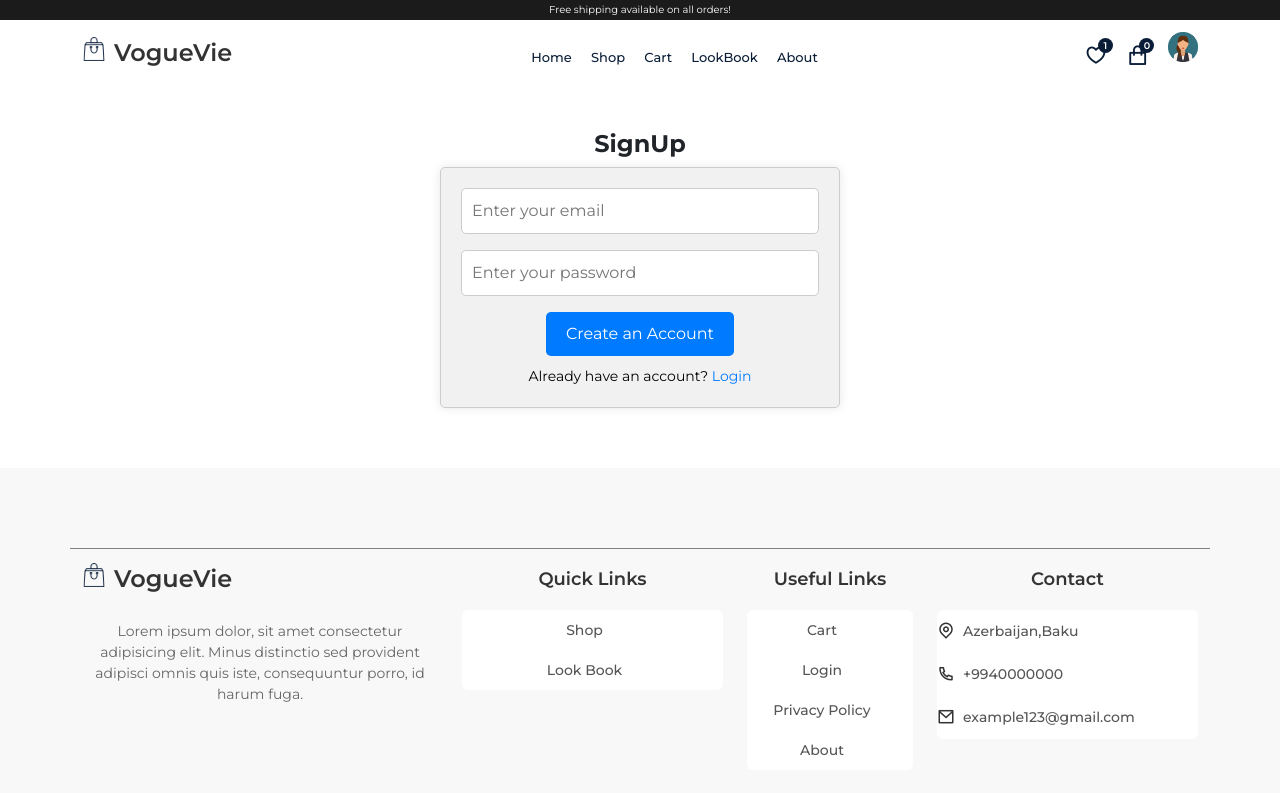
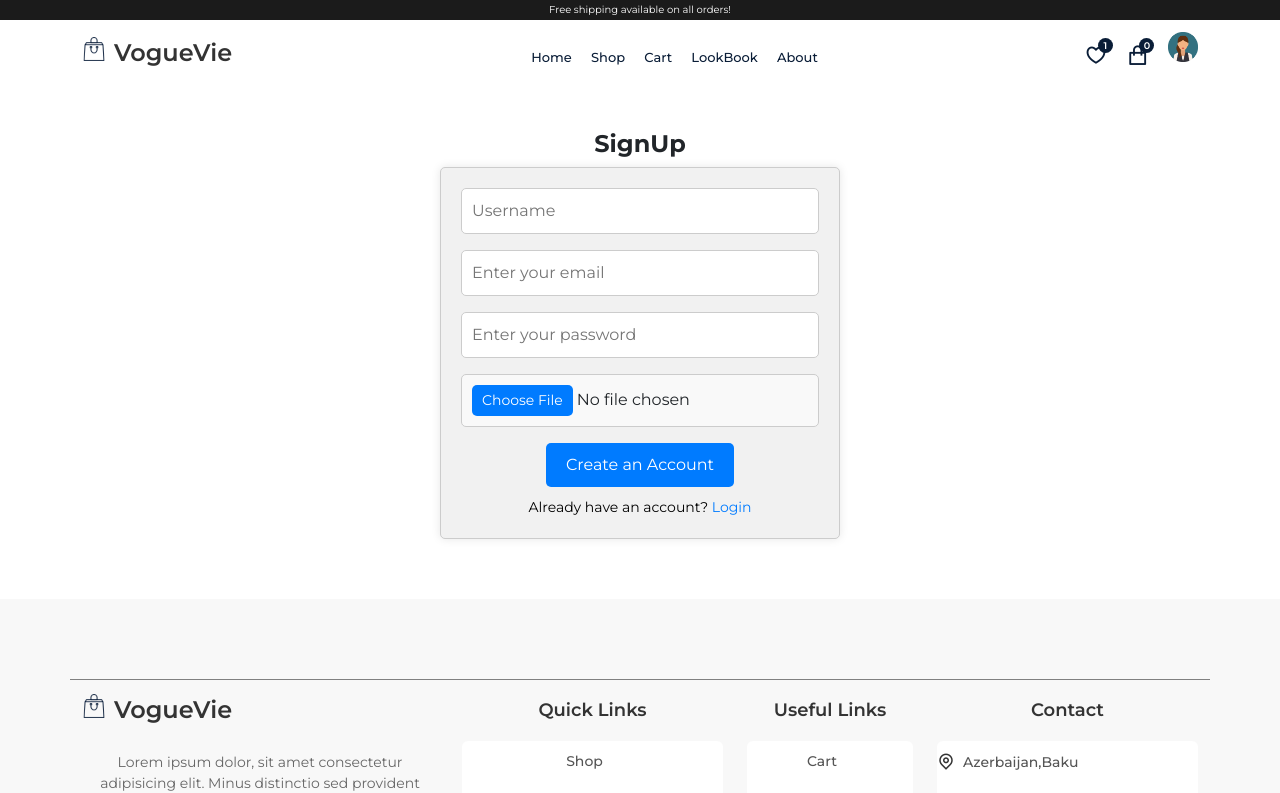
Before and after one commit to shemshajili/Ecommerce, a React (Create React App) app: page /signup in a window 1280 px wide. Shown: the top 793 px of the page. Built offline with nearby package versions, Linux system fonts and the light colour scheme.

Commit message:
CSS code added in SignUp page

```diff
--- a/src/pages/SignUp.jsx
+++ b/src/pages/SignUp.jsx
@@ -6,8 +6,10 @@ import '../styles/login.css'
 
 const SignUp = () => {
 
+    const [username,setUsername]=useState('')
     const [email,setEmail]=useState('')
     const [password,setPassword]=useState('')
+    const [file,setFile]=useState(null)
 
     return <Helmet title='SignUp'>
         <section>
@@ -18,12 +20,20 @@ const SignUp = () => {
 
                         <Form className='auth__form'>
                             <FormGroup className='form__group'>
+                                <input type="text" placeholder='Username'
+                                 value={email} onChange={e=>setEmail((e).target.value)} />
+                            </FormGroup>
+                            <FormGroup className='form__group'>
                                 <input type="email" placeholder='Enter your email'
-                                 value={email} onClick={e=>setEmail(e.target.value)} />
+                                 value={username} onChange={(e)=>setUsername(e.target.value)} />
                             </FormGroup>
                             <FormGroup className='form__group'>
                                 <input type="password" placeholder='Enter your password'
-                                value={password} onClick={e=>setPassword(e.target.value)} />
+                                value={password} onChange={(e)=>setPassword(e.target.value)} />
+                            </FormGroup>
+                            <FormGroup className='form__group'>
+                                <input type="file"
+                                onChange={(e)=>setFile(e.target.files[0])} />
                             </FormGroup>
 
                             <button type='submit' className='buy__btn auth__btn'>Create an Account</button>
--- a/src/styles/login.css
+++ b/src/styles/login.css
@@ -60,3 +60,32 @@
   p a:hover {
     text-decoration: underline;
   }
+
+
+.form__group input[type="file"] {
+    width: 100%;
+    padding: 10px;
+    border: 1px solid #ccc;
+    border-radius: 5px;
+    font-size: 16px;
+    background-color: #f9f9f9;
+  }
+
+  .form__group input[type="file"]:focus {
+    outline: none;
+    border-color: #007bff;
+  }
+
+  .form__group input[type="file"]::file-selector-button {
+    background-color: #007bff;
+    color: #fff;
+    border: none;
+    border-radius: 5px;
+    padding: 5px 10px;
+    font-size: 14px;
+    cursor: pointer;
+  }
+
+  .form__group input[type="file"]::file-selector-button:hover {
+    background-color: #0056b3;
+  }
```
